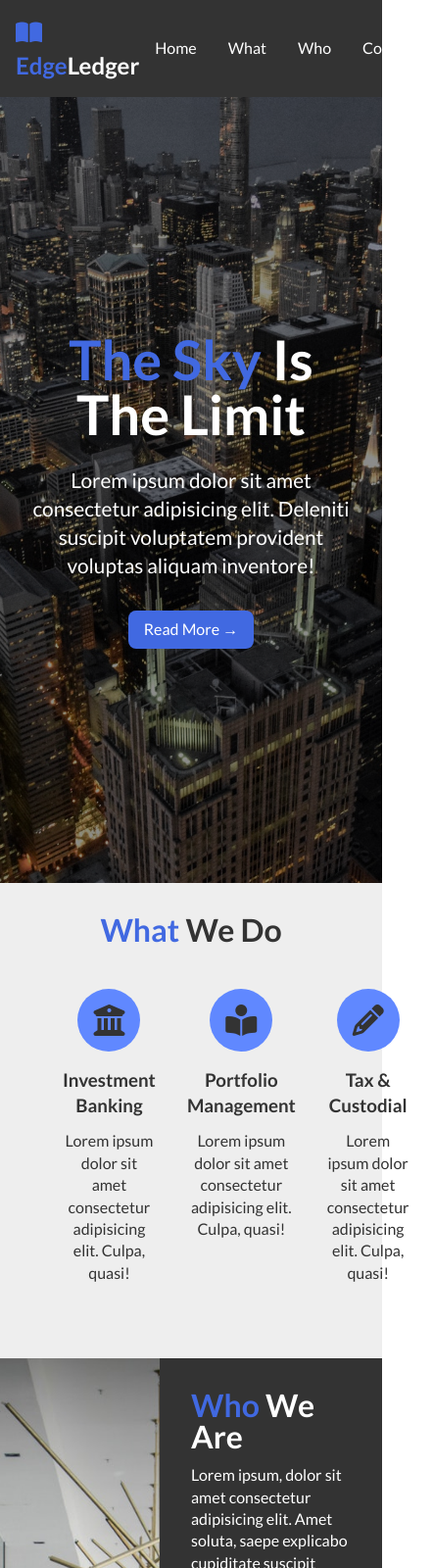
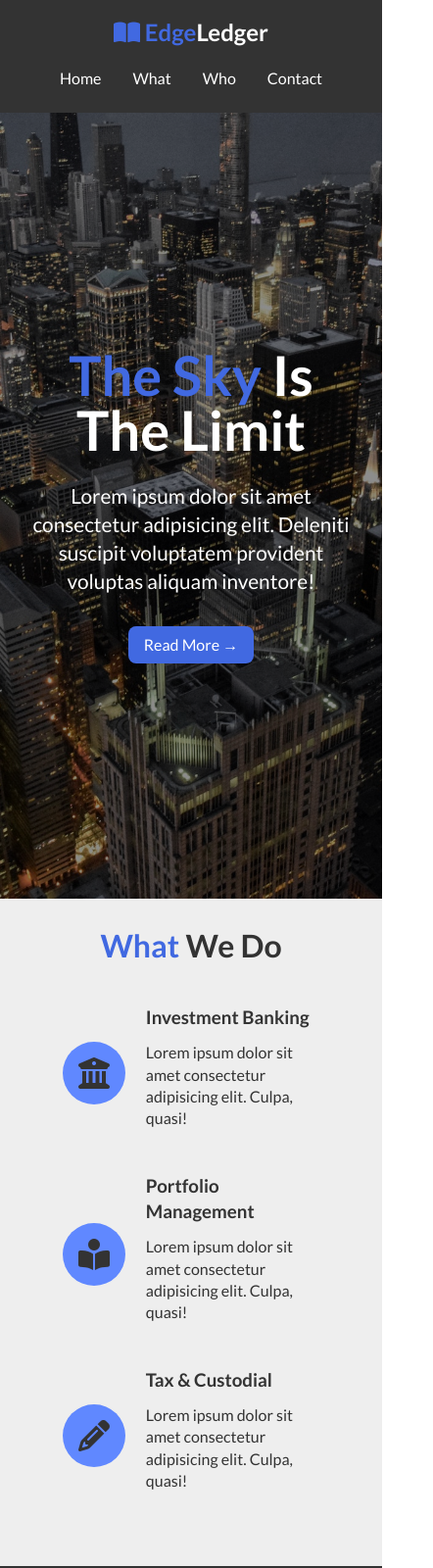
Before and after one commit to Saurabh-SP9/Project-EdgeLedger, a plain HTML site: page index.html in a window 390 px wide. Shown: the top 1600 px of the page at 98% size, 442 px wide, since content can reach past the window. Drawn offline with Linux system fonts and the light colour scheme.

Commit message:
Responsive design for mobile, tablet & widescreen complete

```diff
--- a/css/mobile.css
+++ b/css/mobile.css
@@ -0,0 +1,49 @@
+#what .items {
+  display: block;
+  padding: 1rem;
+}
+
+#what .items .item {
+  display: flex;
+  text-align: left;
+}
+
+#what .items .item i {
+  margin-right: 1.3rem;
+  align-self: center;
+  margin-bottom: 0;
+}
+
+/* Mobile */
+@media (max-width: 500px) {
+  #navbar {
+    flex-direction: column;
+    align-items: center;
+  }
+
+  #navbar .logo {
+    margin-bottom: 0.7rem;
+    text-align: center;
+  }
+
+  #navbar ul {
+    padding: 0.5rem;
+  }
+
+  #who {
+    display: block;
+  }
+
+  #who .who-img {
+    display: none;
+  }
+
+  #clients .items img {
+    width: 70%;
+  }
+
+  .contact-form {
+    width: 75%;
+    margin: auto;
+  }
+}
--- a/css/widescreen.css
+++ b/css/widescreen.css
@@ -0,0 +1,10 @@
+#what .items .item {
+  display: flex;
+  text-align: left;
+}
+
+#what .items .item i {
+  margin-right: 1.3rem;
+  align-self: center;
+  margin-bottom: 0;
+}
--- a/index.html
+++ b/index.html
@@ -8,6 +8,7 @@
       src="https://kit.fontawesome.com/a1278fe9fe.js"
       crossorigin="anonymous"
     ></script>
+    <link rel="stylesheet" href="css/style.css" />
     <link
       rel="stylesheet"
       media="screen and (max-width: 768px)"
@@ -18,7 +19,7 @@
       media="screen and (min-width:1100px)"
       href="css/widescreen.css"
     />
-    <link rel="stylesheet" href="css/style.css" />
+
     <title>EdgeLedger Financial | Accounting & Investment</title>
   </head>
   <body id="home">
```
